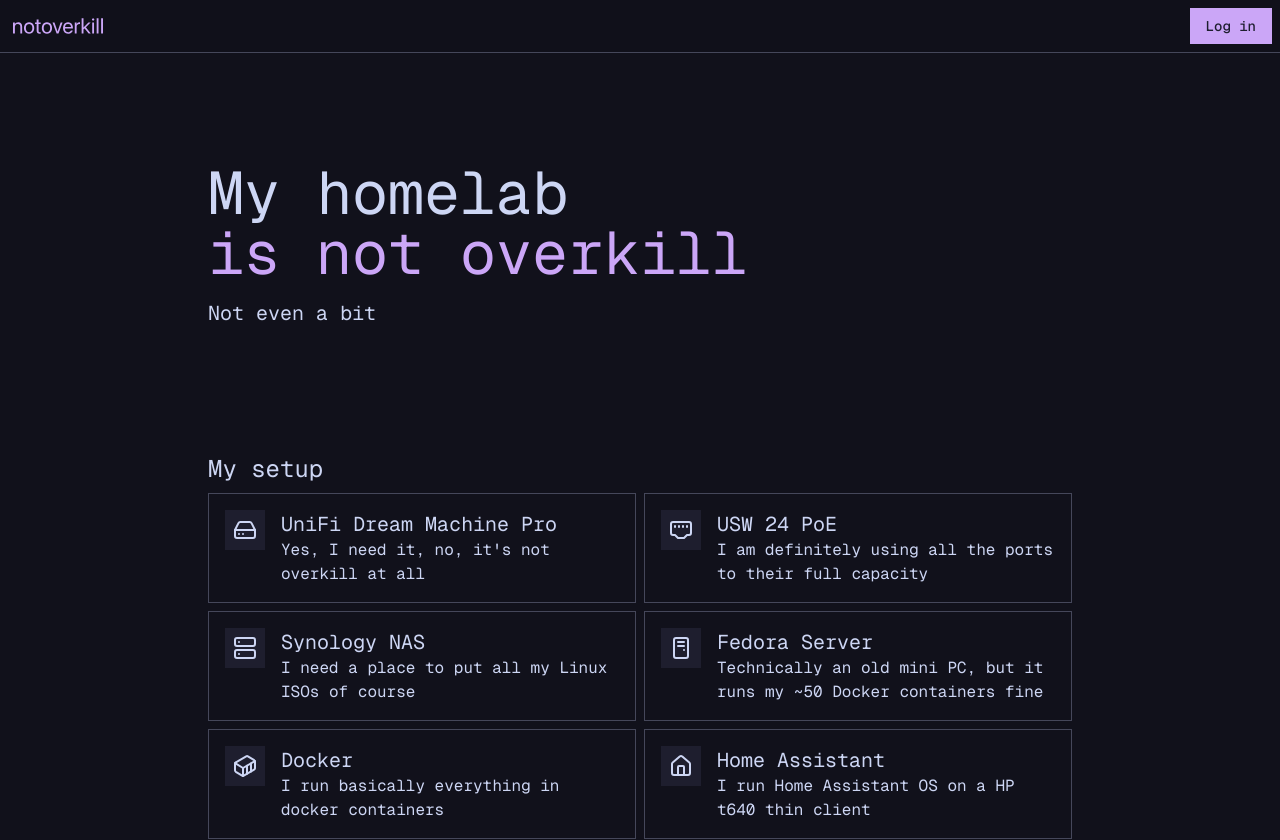
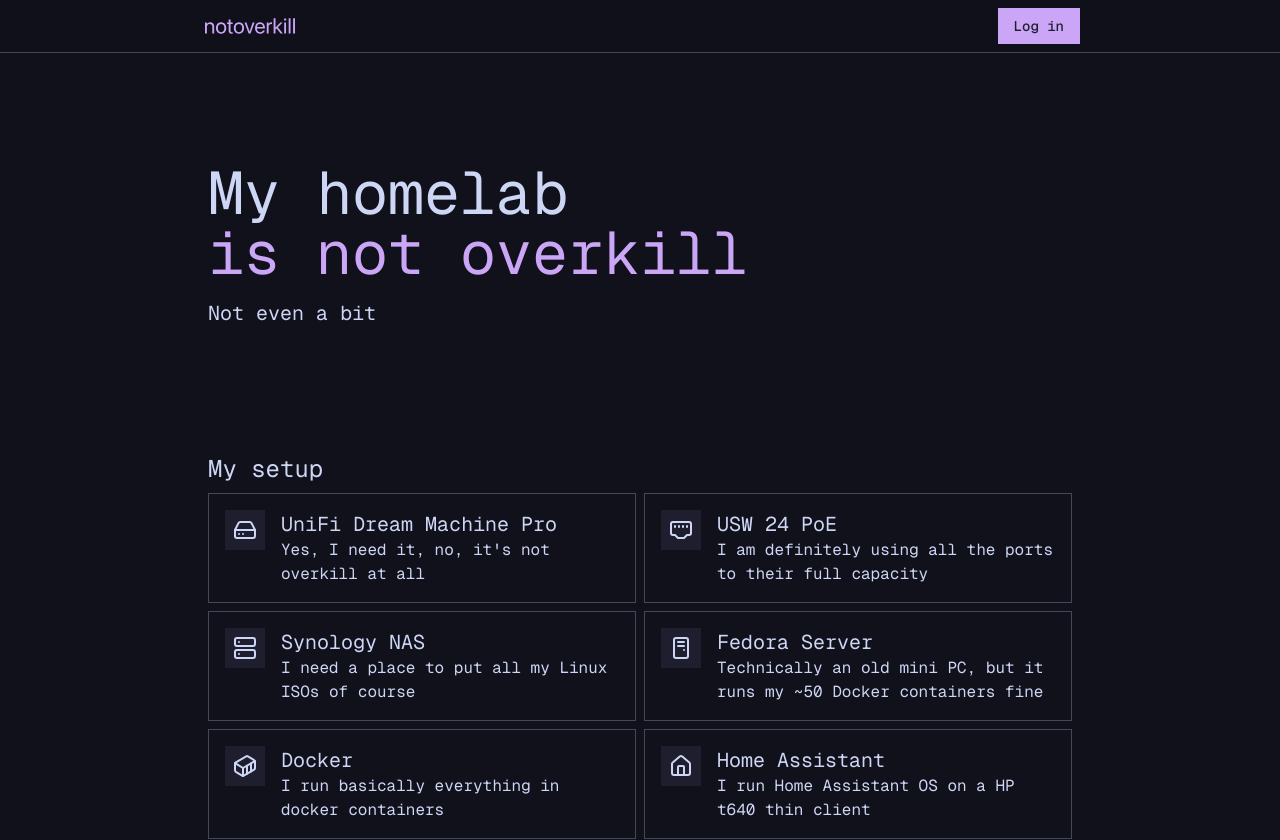
Before and after one commit to Inglan/notoverkill.com, a Next.js app: page / in a window 1280 px wide. Shown: the top 840 px of the page. Built offline with nearby package versions, Linux system fonts and the light colour scheme.

Commit message:
change navbar a bit

```diff
--- a/components/header.tsx
+++ b/components/header.tsx
@@ -4,8 +4,9 @@ import Link from "next/link";
 
 export default function Header() {
   return (
-    <div className="w-full border-b bg-background/50 sticky top-0 backdrop-blur-xl">
-      <nav className="container mx-auto p-2 flex flex-row">
+    <div className="w-full border-b bg-background/50 sticky top-0 backdrop-blur-xl z-50">
+      <div className="container mx-auto">
+        <nav className="max-w-4xl mx-auto p-2 flex flex-row">
           <Image src="/notoverkill.svg" alt="Logo" width={100} height={100} />
           <div className="grow"></div>
           <Button asChild>
@@ -13,5 +14,6 @@ export default function Header() {
           </Button>
         </nav>
       </div>
+    </div>
   );
 }
```
Lines whose indentation alone changed are shown as unchanged.
